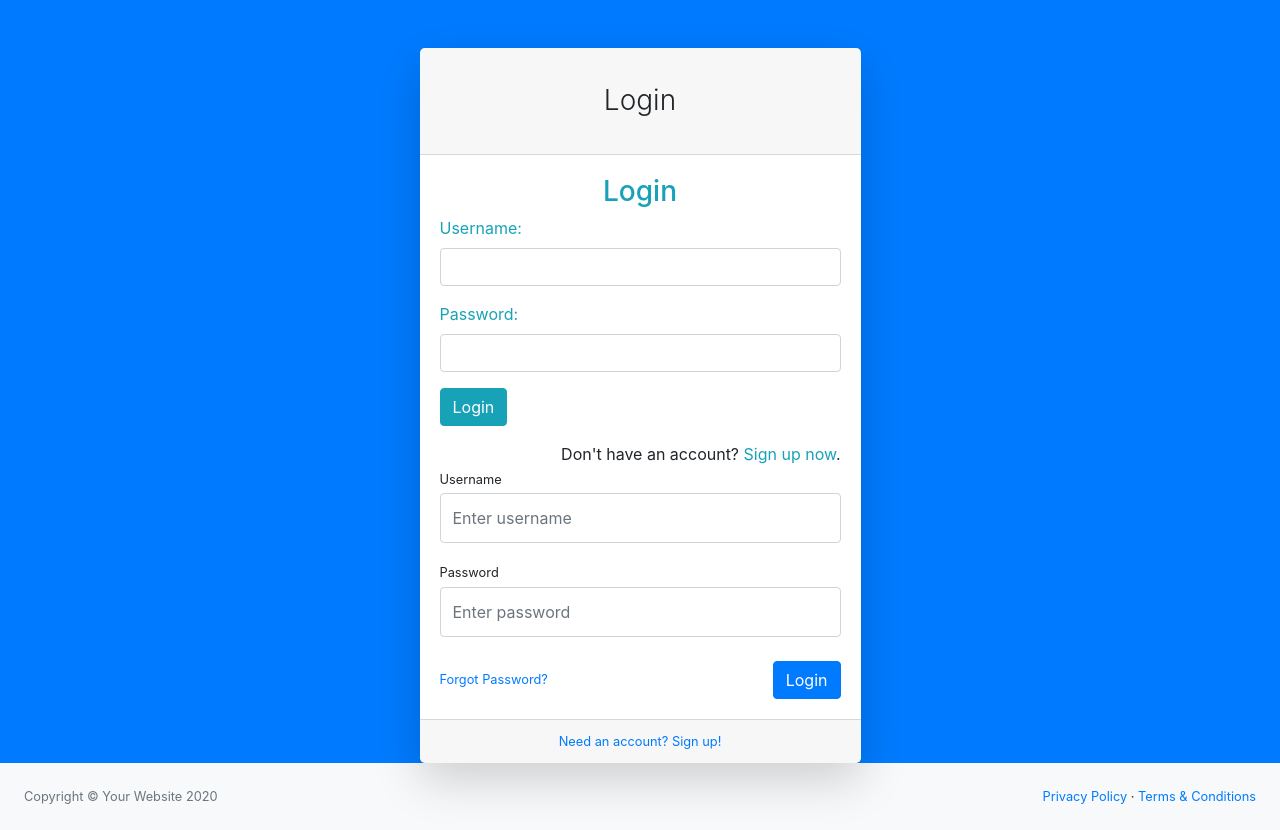
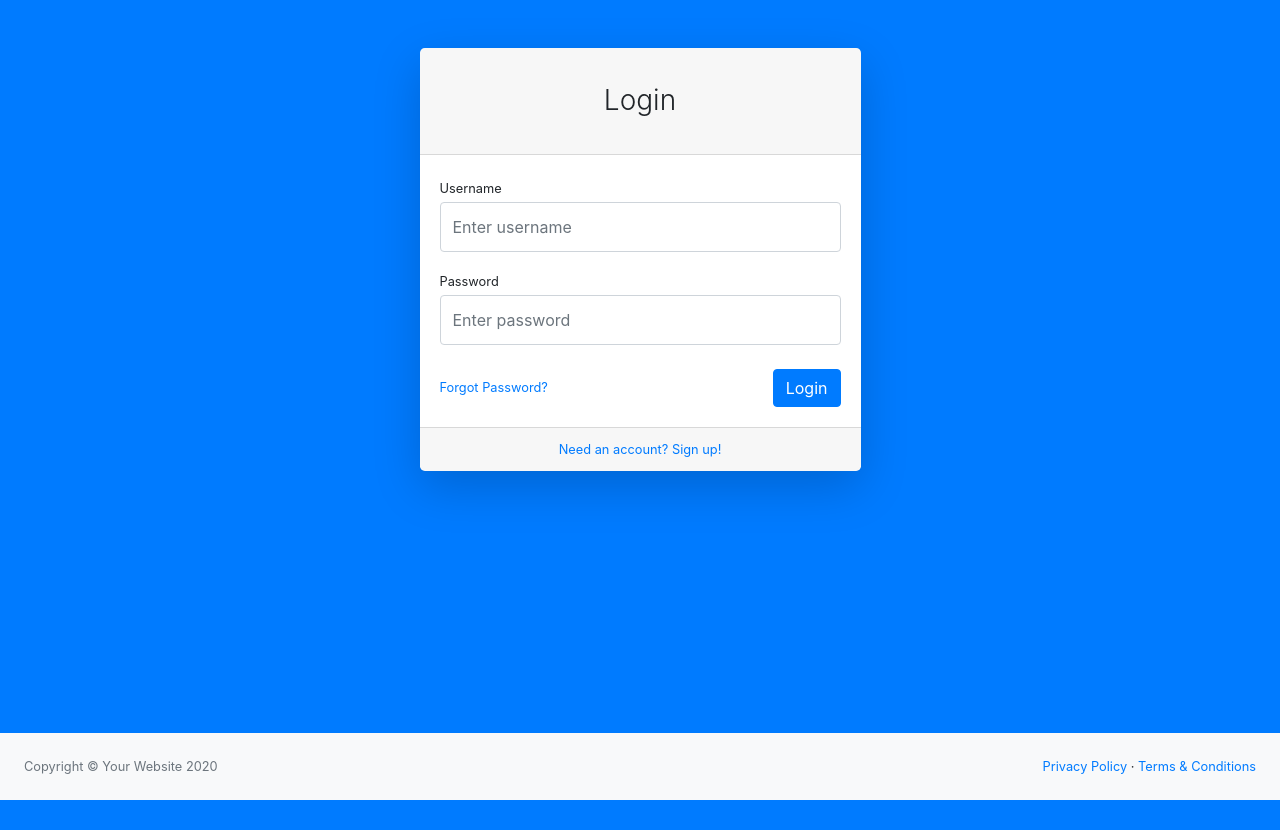
Before and after one commit to ClaudioPaonessa/MoFLeague, a PHP site: page /auth/login.php in a window 1280 px wide. After the commit the page ends 800 px from the top, so only its background shows below. Run offline with PHP 8.4, Linux system fonts and the light colour scheme; a stand-in replaces the project's code that opens the database connection.

Commit message:
update login page

```diff
--- a/auth/login.php
+++ b/auth/login.php
@@ -97,35 +97,15 @@ if($_SERVER["REQUEST_METHOD"] == "POST"){
                                 <div class="card shadow-lg border-0 rounded-lg mt-5">
                                     <div class="card-header"><h3 class="text-center font-weight-light my-4">Login</h3></div>
                                     <div class="card-body">
-                                    <form id="login-form" form action="<?php echo htmlspecialchars($_SERVER["PHP_SELF"]); ?>" method="post">
-                                        <h3 class="text-center text-info">Login</h3>
-                                        <div class="form-group <?php echo (!empty($username_err)) ? 'has-error' : ''; ?>">
-                                            <label for="username" class="text-info">Username:</label><br>
-                                            <input type="text" name="username" id="username" class="form-control" value="<?php echo $username; ?>">
-                                            <span class="help-block"><?php echo $username_err; ?></span>
-                                        </div>
-                                        <div class="form-group <?php echo (!empty($password_err)) ? 'has-error' : ''; ?>">
-                                            <label for="password" class="text-info">Password:</label><br>
-                                            <input type="password" name="password" id="password" class="form-control">
-                                            <span class="help-block"><?php echo $password_err; ?></span>
-                                        </div>
-                                        <div class="form-group">
-                                            <input type="submit" name="submit" class="btn btn-info btn-md" value="Login">
-                                        </div>
-                                        <div id="register-link" class="text-right">
-                                            <span>Don't have an account? <a href="/auth/register" class="text-info">Sign up now</a>.</span>
-                                        </div>
-                                    </form>
-
                                         <form form action="<?php echo htmlspecialchars($_SERVER["PHP_SELF"]); ?>" method="post">
                                             <div class="form-group <?php echo (!empty($username_err)) ? 'has-error' : ''; ?>">
                                                 <label class="small mb-1" for="username">Username</label>
-                                                <input class="form-control py-4" id="username" type="text" placeholder="Enter username" />
+                                                <input class="form-control py-4" name="username" id="username" type="text" placeholder="Enter username" />
                                                 <span class="help-block"><?php echo $username_err; ?></span>
                                             </div>
                                             <div class="form-group">
                                                 <label class="small mb-1" for="password">Password</label>
-                                                <input class="form-control py-4" id="password" type="password" placeholder="Enter password" />
+                                                <input class="form-control py-4" name="password" id="password" type="password" placeholder="Enter password" />
                                                 <span class="help-block"><?php echo $password_err; ?></span>
                                             </div>
                                             <div class="form-group d-flex align-items-center justify-content-between mt-4 mb-0">
```
